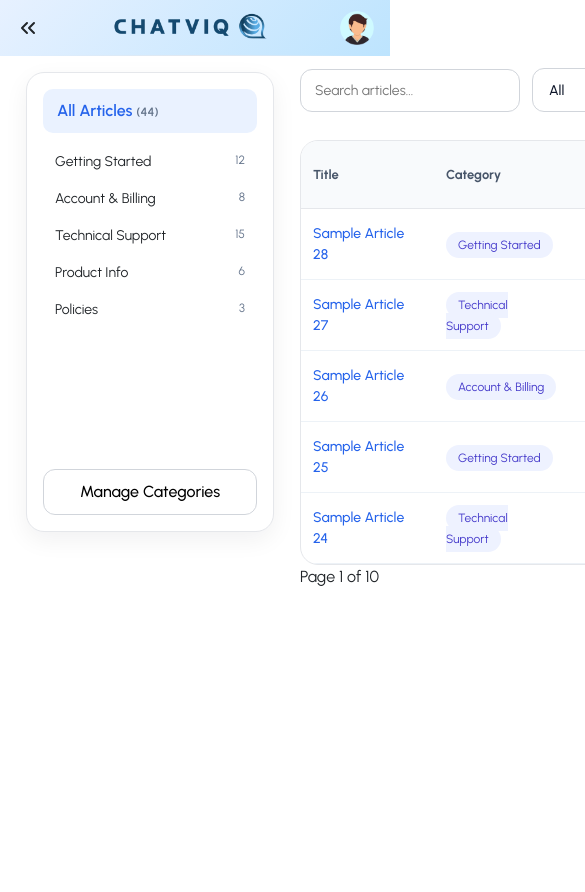
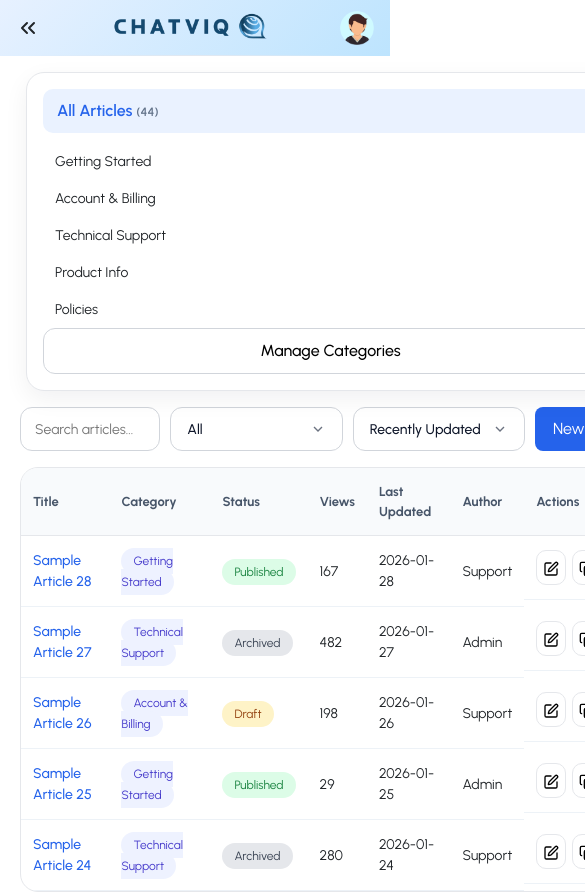
Before and after one commit to YounderBots/ChatBot-Frontend, a React (Vite) app: page /Knowledge-Base in a window 390 px wide. Shown: the top 892 px of the page, 585 px wide, since content can reach past the window. Built offline with nearby package versions, Linux system fonts and the light colour scheme.

Commit message:
UI improvements for Knowledge Base Manager

```diff
--- a/src/pages/KnowledgeBaseManager/layout/kb-layout.css
+++ b/src/pages/KnowledgeBaseManager/layout/kb-layout.css
@@ -263,3 +263,118 @@
 body {
   scrollbar-gutter: stable;
 }
+/* =========================
+   RESPONSIVE LAYOUT
+========================= */
+
+/* ---------- Large tablets & small laptops ---------- */
+@media (max-width: 1200px) {
+  .kb-layout {
+    grid-template-columns: 240px 1fr;
+  }
+
+  .articles-header input,
+  .articles-header select {
+    min-width: 180px;
+  }
+}
+
+/* ---------- Tablets ---------- */
+/* ---------- Tablets & Responsive Screens ---------- */
+@media (max-width: 992px) {
+
+  .kb-layout {
+    grid-template-columns: 1fr;
+  }
+
+  .articles-header {
+    display: flex;
+    flex-wrap: nowrap;          /* 🔥 force horizontal */
+    align-items: center;
+    gap: 10px;
+  }
+
+  /* Search bar */
+  .articles-header input {
+    flex: 2;
+    min-width: 0;               /* 🔥 allow shrinking */
+    height: 44px;
+  }
+
+  /* Dropdowns */
+  .articles-header select {
+    flex: 1;
+    min-width: 0;               /* 🔥 critical */
+    height: 44px;
+  }
+
+  /* Button moves to next row */
+  .articles-header .btn,
+  .articles-header button {
+    width: 100%;
+    margin-top: 10px;
+    height: 46px;
+  }
+}
+
+/* ---------- Mobile (KEEP HORIZONTAL) ---------- */
+@media (max-width: 768px) {
+
+  .kb-layout {
+    padding-right: 0;
+  }
+
+  .kb-content {
+    margin: 12px;
+    padding: 14px;
+  }
+
+  .articles-header {
+    display: flex;
+    flex-wrap: nowrap;          /* 🔥 STILL horizontal */
+    gap: 8px;
+  }
+
+  .articles-header input {
+    flex: 2;
+    min-width: 0;
+  }
+
+  .articles-header select {
+    flex: 1;
+    min-width: 0;
+  }
+}
+
+/* ===== FILTER BAR SIZE BALANCE FIX ===== */
+
+.articles-header {
+  display: flex;
+  align-items: center;
+  gap: 10px;
+  flex-wrap: nowrap;
+}
+
+/* 🔹 Make all 3 filters equal & bigger */
+.articles-header input,
+.articles-header select {
+  flex: 1.2;        /* equal + slightly wider */
+  min-width: 0;
+  height: 44px;
+}
+
+/* 🔹 Reduce New Article button size */
+.articles-header .btn,
+.articles-header button {
+  flex: 0.7;        /* smaller than filters */
+  height: 44px;
+  margin-top: 0;
+  white-space: nowrap;
+}
+
+/* ===== Responsive safety (keeps horizontal) ===== */
+@media (max-width: 992px) {
+  .articles-header {
+    flex-wrap: nowrap;
+  }
+}
```
